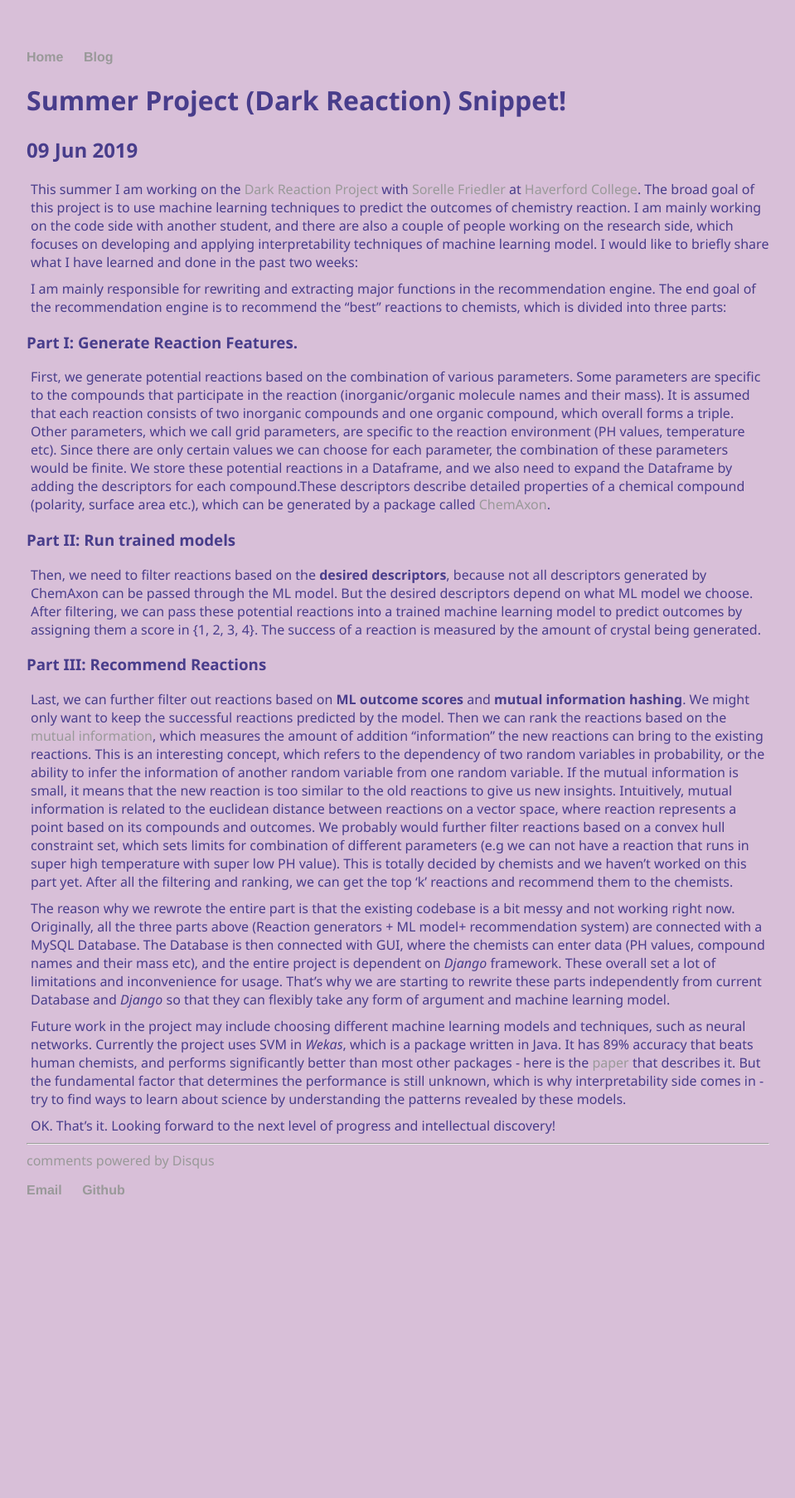
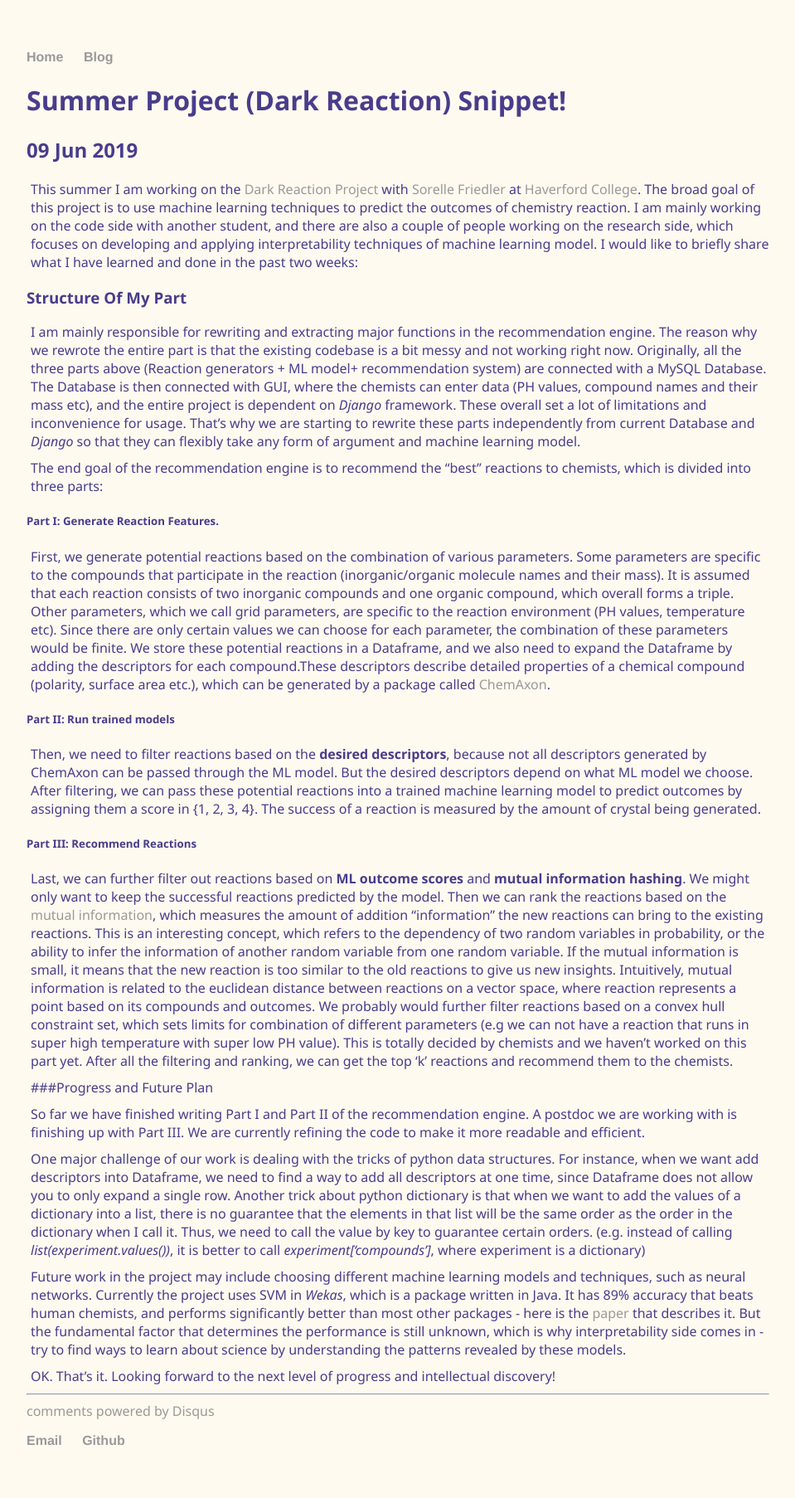
Before and after one commit to Ivyzhang1998/Ivyzhang1998.github.io, a Jekyll site: the page built from _posts/2019-06-09-Summer-Project-Snippet.md, in a window 1280 px wide. Shown: the whole page at 83% size, without its empty margins (160-1119 px from the left). Built offline with Jekyll 4.4.1, drawn with Linux system fonts in a browser that asks for light colours; comment, search, counter and statistics services are not loaded; before the commit the page ends 1504 px from its top, so only the background shows below that.

Commit message:
rewrite post

```diff
--- a/_posts/2019-06-09-Summer-Project-Snippet.md
+++ b/_posts/2019-06-09-Summer-Project-Snippet.md
@@ -6,21 +6,29 @@ date: 2019-06-09
 
 This summer I am working on the [Dark Reaction Project](https://darkreactions.haverford.edu/) with [Sorelle Friedler](http://sorelle.friedler.net/) at [Haverford College](https://www.haverford.edu/). The broad goal of this project is to use machine learning techniques to predict the outcomes of chemistry reaction. I am mainly working on the code side with another student, and there are also a couple of people working on the research side, which focuses on developing and applying interpretability techniques of machine learning model. I would like to briefly share what I have learned and done in the past two weeks:
 
-I am mainly responsible for rewriting and extracting major functions in the recommendation engine. The end goal of the recommendation engine is to recommend the “best” reactions to chemists, which is divided into three parts:
+### Structure Of My Part
 
-### Part I: Generate Reaction Features.
+I am mainly responsible for rewriting and extracting major functions in the recommendation engine. The reason why we rewrote the entire part is that the existing codebase is a bit messy and not working right now. Originally, all the three parts above (Reaction generators + ML model+ recommendation system) are connected with a MySQL Database. The Database is then connected with GUI, where the chemists can enter data (PH values, compound names and their mass etc), and the entire project is dependent on *Django* framework. These overall set a lot of limitations and inconvenience for usage. That’s why we are starting to rewrite these parts independently from current Database and *Django* so that they can flexibly take any form of argument and machine learning model.
+
+The end goal of the recommendation engine is to recommend the “best” reactions to chemists, which is divided into three parts:
+
+##### Part I: Generate Reaction Features.
 
 First, we generate potential reactions based on the combination of various parameters. Some parameters are specific to the compounds that participate in the reaction (inorganic/organic molecule names and their mass). It is assumed that each reaction consists of two inorganic compounds and one organic compound, which overall forms a triple. Other parameters, which we call grid parameters, are specific to the reaction environment (PH values, temperature etc). Since there are only certain values we can choose for each parameter, the combination of these parameters would be finite. We store these potential reactions in a Dataframe, and we also need to expand the Dataframe by adding the descriptors for each compound.These descriptors describe detailed properties of a chemical compound (polarity, surface area etc.), which can be generated by a package called [ChemAxon](https://chemaxon.com/).
 
-### Part II: Run trained models
+##### Part II: Run trained models
 
 Then, we need to filter reactions based on the **desired descriptors**, because not all descriptors generated by ChemAxon can be passed through the ML model. But the desired descriptors depend on what ML model we choose. After filtering, we can pass these potential reactions into a trained machine learning model to predict outcomes by assigning them a score in {1, 2, 3, 4}. The success of a reaction is measured by the amount of crystal being generated.
 
-### Part III: Recommend Reactions
+##### Part III: Recommend Reactions
 
 Last, we can further filter out reactions based on **ML outcome scores** and **mutual information hashing**. We might only want to keep the successful reactions predicted by the model. Then we can rank the reactions based on the [mutual information](https://en.wikipedia.org/wiki/Mutual_information), which measures the amount of addition “information” the new reactions can bring to the existing reactions. This is an interesting concept, which refers to the dependency of two random variables in probability, or the ability to infer the information of another random variable from one random variable.  If the mutual information is small, it means that the new reaction is too similar to the old reactions to give us new insights. Intuitively, mutual information is related to the euclidean distance between reactions on a vector space, where reaction represents a point based on its compounds and outcomes. We probably would further filter reactions based on a convex hull constraint set, which sets limits for combination of different parameters (e.g we can not have a reaction that runs in super high temperature with super low PH value). This is totally decided by chemists and we haven’t worked on this part yet. After all the filtering and ranking, we can get the top ‘k’ reactions and recommend them to the chemists.
 
-The reason why we rewrote the entire part is that the existing codebase is a bit messy and not working right now. Originally, all the three parts above (Reaction generators + ML model+ recommendation system) are connected with a MySQL Database. The Database is then connected with GUI, where the chemists can enter data (PH values, compound names and their mass etc), and the entire project is dependent on *Django* framework. These overall set a lot of limitations and inconvenience for usage. That’s why we are starting to rewrite these parts independently from current Database and *Django* so that they can flexibly take any form of argument and machine learning model.
+###Progress and Future Plan
+
+So far we have finished writing Part I and Part II of the recommendation engine. A postdoc we are working with is finishing up with Part III. We are currently refining the code to make it more readable and efficient.
+
+One major challenge of our work is dealing with the tricks of python data structures. For instance, when we want add descriptors into Dataframe, we need to find a way to add all descriptors at one time, since Dataframe does not allow you to only expand a single row. Another trick about python dictionary is that when we want to add the values of a dictionary into a list, there is no guarantee that the elements in that list will be the same order as the order in the dictionary when I call it. Thus, we need to call the value by key to guarantee certain orders. (e.g. instead of calling *list(experiment.values())*, it is better to call *experiment['compounds']*, where experiment is a dictionary)
 
 Future work in the project may include choosing different machine learning models and techniques, such as neural networks. Currently the project uses SVM in *Wekas*, which is a package written in Java. It has 89% accuracy that beats human chemists, and performs significantly better than most other packages - here is the [paper](https://www.nature.com/articles/nature17439) that describes it. But the fundamental factor that determines the performance is still unknown, which is why interpretability side comes in - try to find ways to learn about science by understanding the patterns revealed by these models.
 
--- a/css/main.css
+++ b/css/main.css
@@ -3,7 +3,7 @@ body {
     width: 70%;
     font-size: medium;
     font-family: "Segoe UI", Candara, "Bitstream Vera Sans", "DejaVu Sans", "Bitstream Vera Sans", "Trebuchet MS", Verdana, "Verdana Ref", sans-serif;
-    background-color: #D8BFD8; /* beige */
+    background-color: #FFFAF0; /* beige */
     color: #483D8B; /* midnight */
 }
 
```
